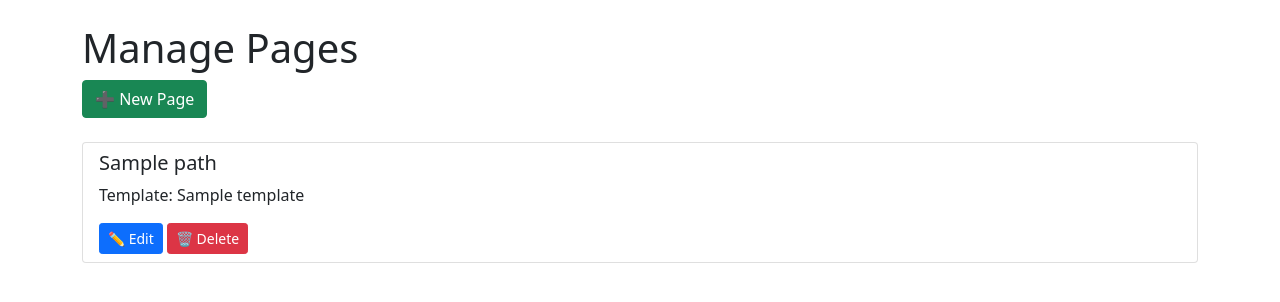
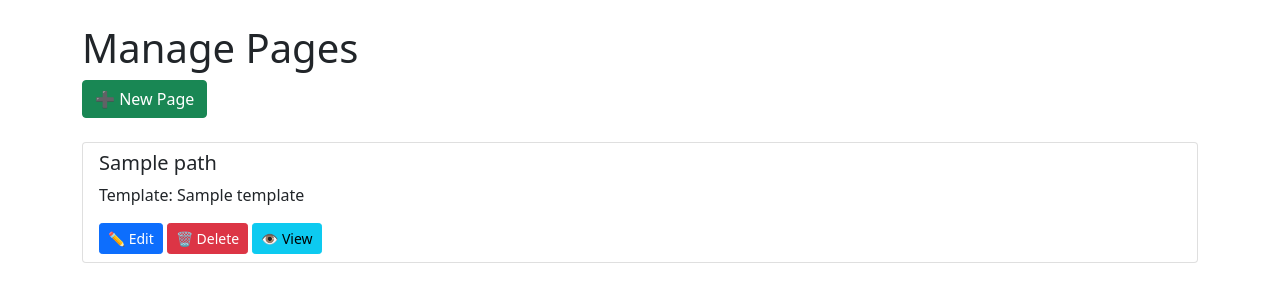
Before and after one commit to SamREye/SuperHostTemplate, a Python web app: template templates/admin/pages.html in a window 1280 px wide. Shown: the part 56-358 px from the top of the page. Run offline with Jinja, Linux system fonts and the light colour scheme; the template is opened without the code that fills it: most values are stand-ins (such as "Sample title", 1, 10 or a date in 2020).

Commit message:
Assistant checkpoint: Add view button to pages list
Assistant generated file changes:
- templates/admin/pages.html: Add view button for pages

---

User prompt:

In admin/pages, have a button to View the pages, open in another tab

Replit-Commit-Author: Assistant
Replit-Commit-Session-Id: cc9c2668-0e81-4c61-a342-55e15b8d12c7

```diff
--- a/templates/admin/pages.html
+++ b/templates/admin/pages.html
@@ -14,6 +14,7 @@
         <p>Template: {{ page.template }}</p>
         <button class="btn btn-sm btn-primary" onclick="editPage('{{ page._id }}')">✏️ Edit</button>
         <button class="btn btn-sm btn-danger">🗑️ Delete</button>
+        <a href="/page/{{ page.path }}" target="_blank" class="btn btn-sm btn-info">👁️ View</a>
     </div>
     {% endfor %}
 </div>
```
